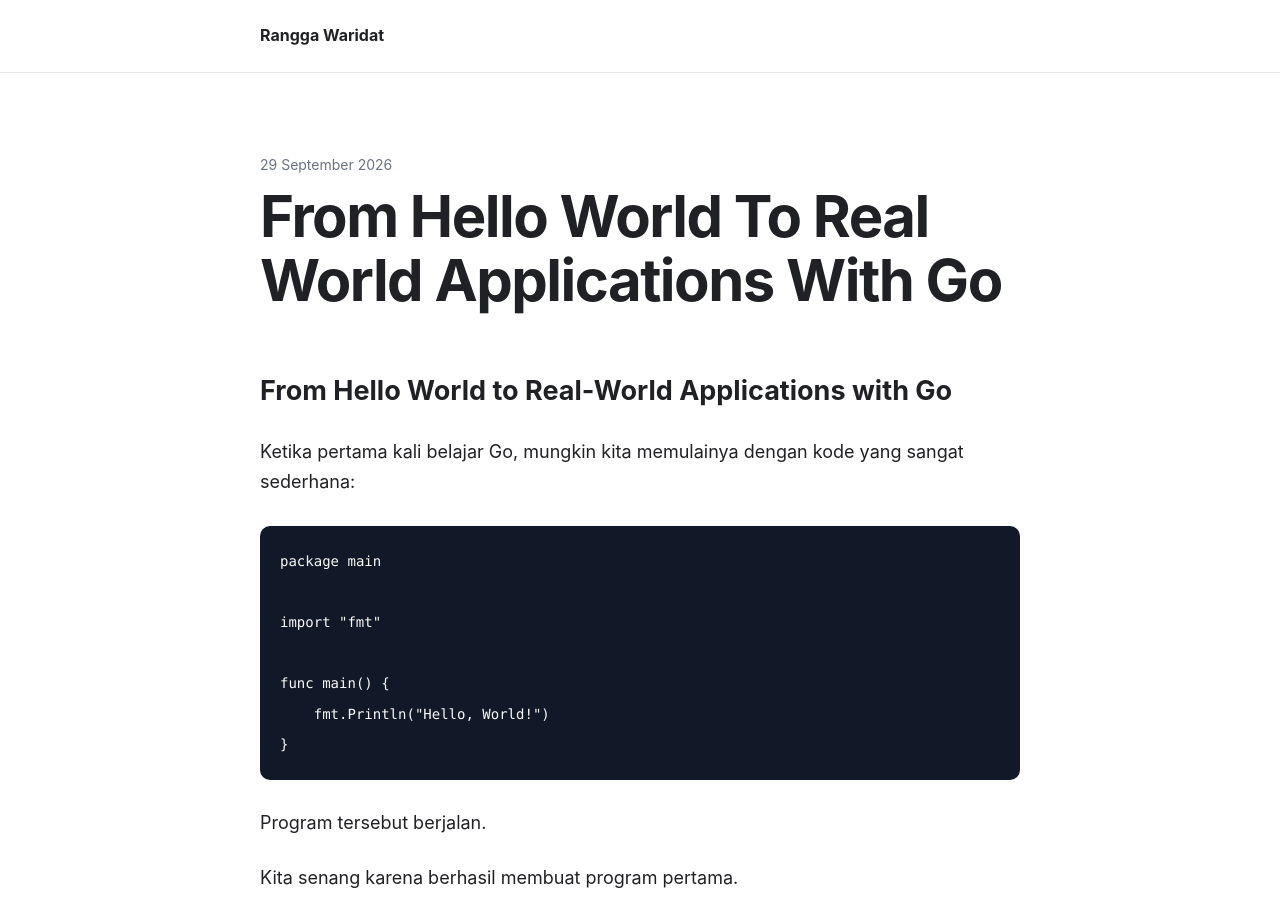
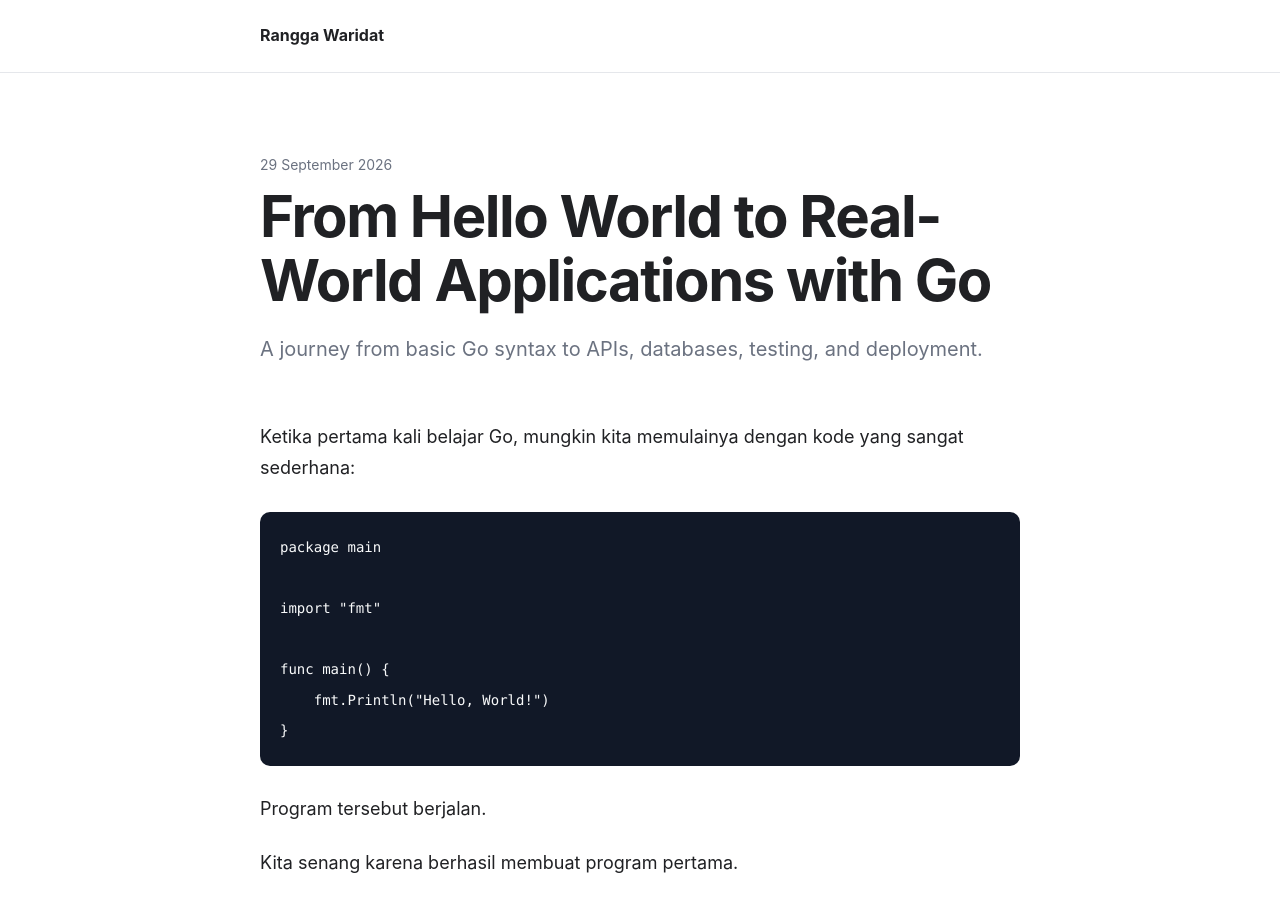
Before and after one commit to ranggawaridat/ranggawaridat.github.io, a Jekyll site: the page built from _posts/2026-09-29-from-hello-world-to-real-world-applications-with-go.md, in a window 1280 px wide and 900 px high. Built offline with Jekyll 4.4.1, drawn with Linux system fonts in a browser that asks for light colours.

Commit message:
Add front matter to the article on transitioning from Hello World to real-world applications in Go

```diff
--- a/_posts/2026-09-29-from-hello-world-to-real-world-applications-with-go.md
+++ b/_posts/2026-09-29-from-hello-world-to-real-world-applications-with-go.md
@@ -1,4 +1,9 @@
-# From Hello World to Real-World Applications with Go
+---
+layout: post
+title: "From Hello World to Real-World Applications with Go"
+date: 2026-09-29
+description: "A journey from basic Go syntax to APIs, databases, testing, and deployment."
+---
 
 Ketika pertama kali belajar Go, mungkin kita memulainya dengan kode yang sangat sederhana:
 
```
